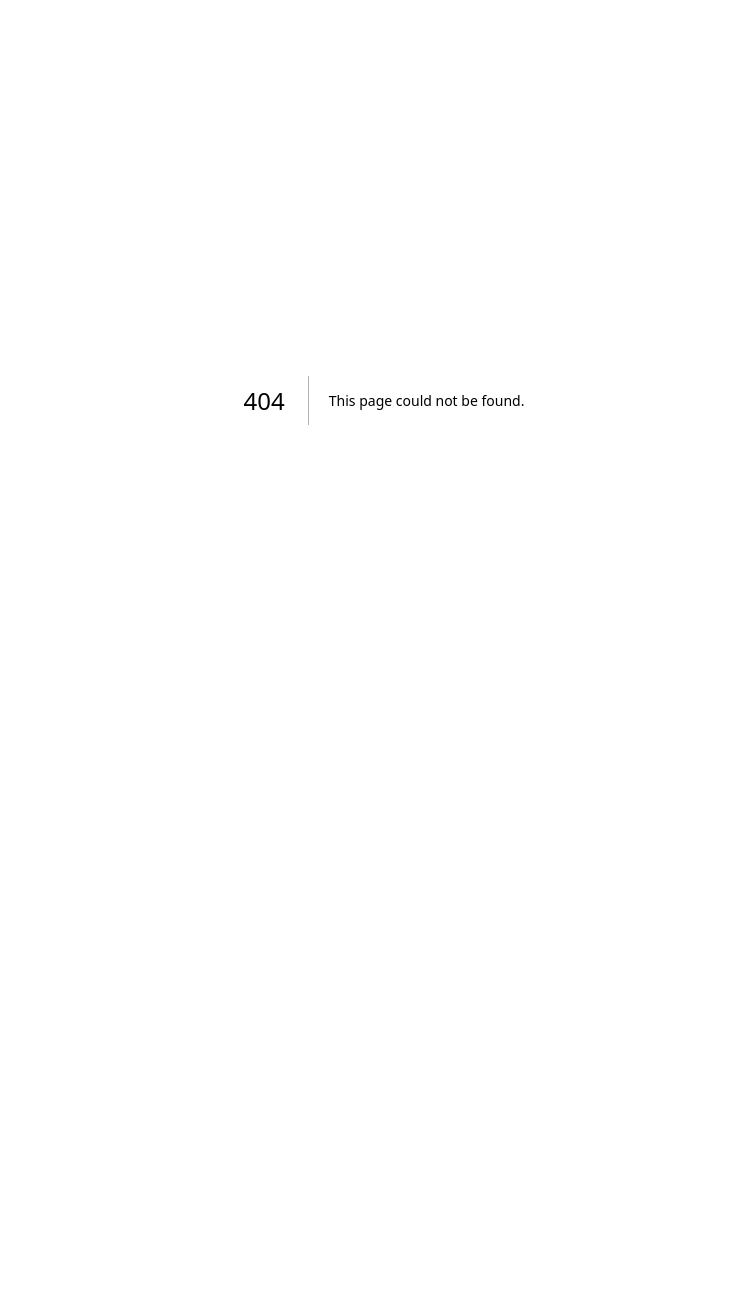
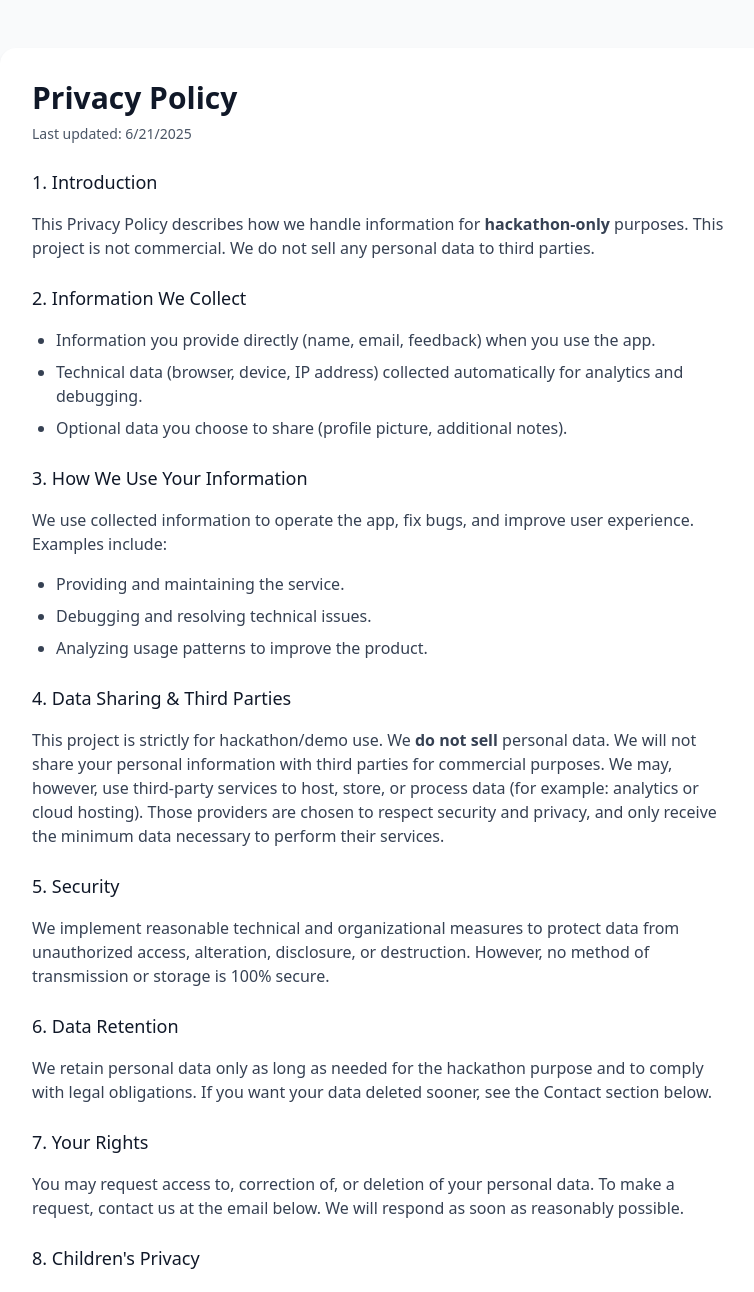
Before and after one commit to ByeByu07/sri-mul-umkm-assistant, a Next.js app: page /privacy-policy in a window 1280 px wide. Before the commit this address had no page. Shown: the top 1292 px of the page, without its empty margins (256-1010 px from the left). Before the commit the page ends 800 px from the top, so only its background shows below. Built offline with nearby package versions, Linux system fonts and the light colour scheme.

Commit message:
feat: add privacy-policy page

```diff
--- /dev/null
+++ b/app/privacy-policy/page.tsx
@@ -0,0 +1,108 @@
+import React from 'react';
+
+export default function PrivacyPolicy() {
+  return (
+    <main className="min-h-screen bg-gray-50 text-gray-900 p-6 sm:p-12">
+      <div className="mx-auto max-w-3xl bg-white shadow-md rounded-2xl p-8">
+        <header className="mb-6">
+          <h1 className="text-2xl sm:text-3xl font-semibold">Privacy Policy</h1>
+          <p className="mt-2 text-sm text-gray-600">Last updated: {new Date().toLocaleDateString()}</p>
+        </header>
+
+        <section className="space-y-4">
+          <h2 className="text-lg font-medium">1. Introduction</h2>
+          <p className="text-gray-700">
+            This Privacy Policy describes how we handle information for <strong>hackathon-only</strong> purposes. This project
+            is not commercial. We do not sell any personal data to third parties.
+          </p>
+        </section>
+
+        <section className="mt-6 space-y-4">
+          <h2 className="text-lg font-medium">2. Information We Collect</h2>
+          <ul className="list-disc ml-6 text-gray-700 space-y-2">
+            <li>Information you provide directly (name, email, feedback) when you use the app.</li>
+            <li>Technical data (browser, device, IP address) collected automatically for analytics and debugging.</li>
+            <li>Optional data you choose to share (profile picture, additional notes).</li>
+          </ul>
+        </section>
+
+        <section className="mt-6 space-y-4">
+          <h2 className="text-lg font-medium">3. How We Use Your Information</h2>
+          <p className="text-gray-700">
+            We use collected information to operate the app, fix bugs, and improve user experience. Examples include:
+          </p>
+          <ul className="list-disc ml-6 text-gray-700 space-y-2">
+            <li>Providing and maintaining the service.</li>
+            <li>Debugging and resolving technical issues.</li>
+            <li>Analyzing usage patterns to improve the product.</li>
+          </ul>
+        </section>
+
+        <section className="mt-6 space-y-4">
+          <h2 className="text-lg font-medium">4. Data Sharing & Third Parties</h2>
+          <p className="text-gray-700">
+            This project is strictly for hackathon/demo use. We <strong>do not sell</strong> personal data. We will not share
+            your personal information with third parties for commercial purposes. We may, however, use third-party services to
+            host, store, or process data (for example: analytics or cloud hosting). Those providers are chosen to respect
+            security and privacy, and only receive the minimum data necessary to perform their services.
+          </p>
+        </section>
+
+        <section className="mt-6 space-y-4">
+          <h2 className="text-lg font-medium">5. Security</h2>
+          <p className="text-gray-700">
+            We implement reasonable technical and organizational measures to protect data from unauthorized access,
+            alteration, disclosure, or destruction. However, no method of transmission or storage is 100% secure.
+          </p>
+        </section>
+
+        <section className="mt-6 space-y-4">
+          <h2 className="text-lg font-medium">6. Data Retention</h2>
+          <p className="text-gray-700">
+            We retain personal data only as long as needed for the hackathon purpose and to comply with legal obligations.
+            If you want your data deleted sooner, see the Contact section below.
+          </p>
+        </section>
+
+        <section className="mt-6 space-y-4">
+          <h2 className="text-lg font-medium">7. Your Rights</h2>
+          <p className="text-gray-700">
+            You may request access to, correction of, or deletion of your personal data. To make a request, contact us at
+            the email below. We will respond as soon as reasonably possible.
+          </p>
+        </section>
+
+        <section className="mt-6 space-y-4">
+          <h2 className="text-lg font-medium">8. Children's Privacy</h2>
+          <p className="text-gray-700">
+            This project is not intended for children under 13. If you believe we have collected personal information from a
+            child under 13, please contact us and we will take steps to delete the information.
+          </p>
+        </section>
+
+        <section className="mt-6 space-y-4">
+          <h2 className="text-lg font-medium">9. Changes to This Policy</h2>
+          <p className="text-gray-700">
+            We may update this policy from time to time. If material changes are made, we will provide an updated date at the
+            top of this page.
+          </p>
+        </section>
+
+        <section className="mt-6 space-y-4">
+          <h2 className="text-lg font-medium">10. Contact</h2>
+          <p className="text-gray-700">
+            For questions or data requests, contact: <strong>hello@bayu-ai.dev</strong>.
+          </p>
+        </section>
+
+        <footer className="mt-8 border-t pt-6 text-sm text-gray-500">
+          <p>
+            <strong>Note:</strong> This privacy policy is provided as a simple template for hackathon/demo use. It is not
+            legal advice. For production or commercial use, consult a legal professional and adapt this policy to comply
+            with applicable laws (such as GDPR, CCPA, etc.).
+          </p>
+        </footer>
+      </div>
+    </main>
+  );
+}
```
